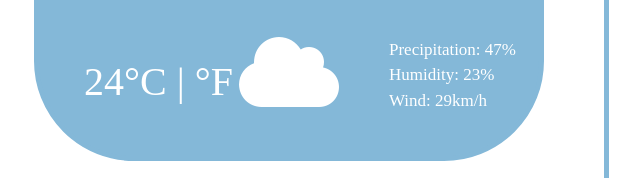
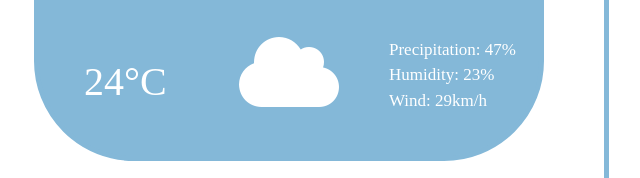
Before and after one commit to mightysidhe/my-weather-app-project, a plain HTML site: page index.html in a window 1280 px wide. Shown: the part 370-548 px from the top of the page, 131-771 px from the left. Drawn offline with nearby package versions, Linux system fonts and the light colour scheme; a web font is replaced by a local one.

Commit message:
Deleted imperial unit

```diff
--- a/index.html
+++ b/index.html
@@ -4,6 +4,7 @@
     <meta charset="UTF-8" />
     <meta http-equiv="X-UA-Compatible" content="IE=edge" />
     <meta name="viewport" content="width=device-width, initial-scale=1.0" />
+    <script src="https://cdn.jsdelivr.net/npm/axios/dist/axios.min.js"></script>
     <title>Document</title>
     <link href="src/styles.css" rel="stylesheet" type="text/css" />
     <link rel="preconnect" href="https://fonts.googleapis.com" />
@@ -44,7 +45,7 @@
         <div class="time">12:00</div>
         <div class="sky">Cloudy</div>
         <i class="fa-solid fa-cloud cloud"></i>
-        <div class="temperature">24°C | °F</div>
+        <div class="temperature">24°C</div>
 
         <div class="precipitation">Precipitation: 47%</div>
         <div class="humidity">Humidity: 23%</div>
```
